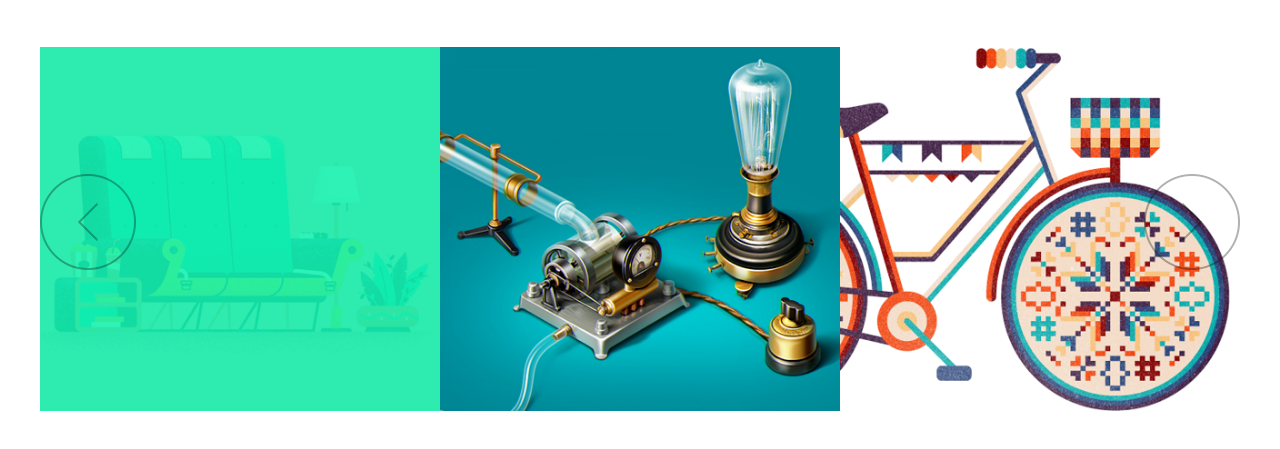
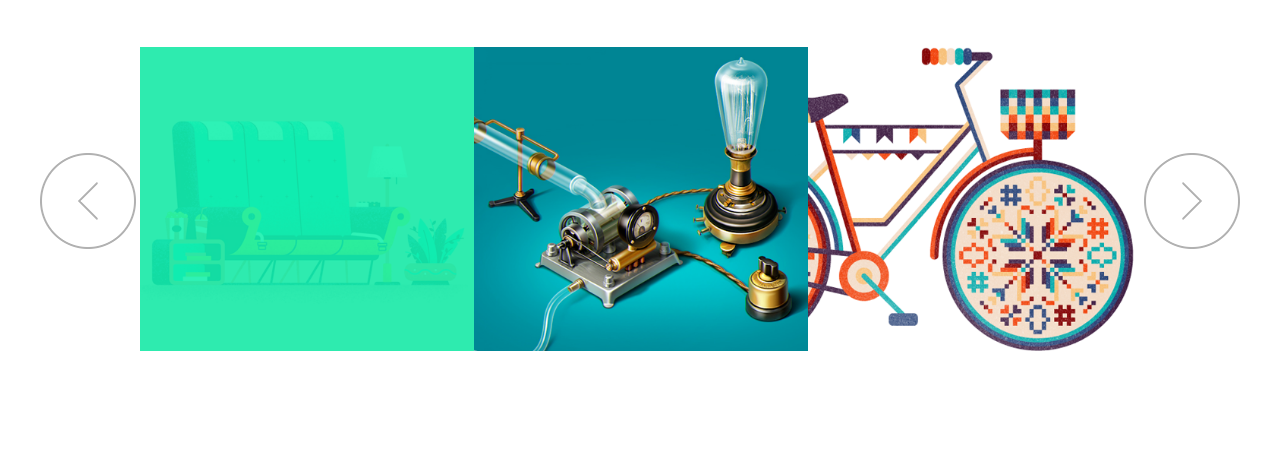
Before and after one commit to KuzemkoM/JS-slider, a plain HTML site: page index.html in a window 1280 px wide. Shown: the part 329-778 px from the top of the page. Drawn offline with nearby package versions, Linux system fonts and the light colour scheme.

Commit message:
Add padding in slider

```diff
--- a/css/style.css
+++ b/css/style.css
@@ -17,8 +17,10 @@ header h1 {
 	max-width: 1200px;
 	width: 100%;
 	margin: 50px auto;
+	padding-left: 100px;
+	padding-right: 100px;
+}
 
-}
 .slick-arrow{
 	position: absolute;
 	top: 35%;
```
